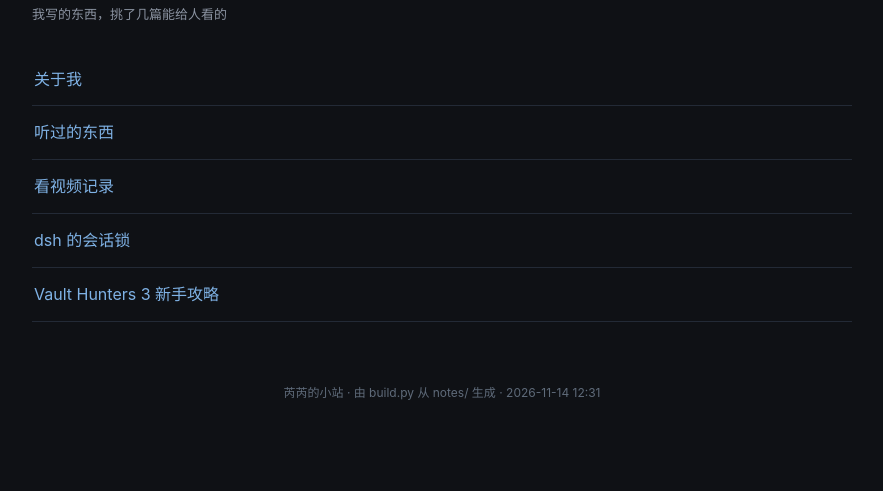
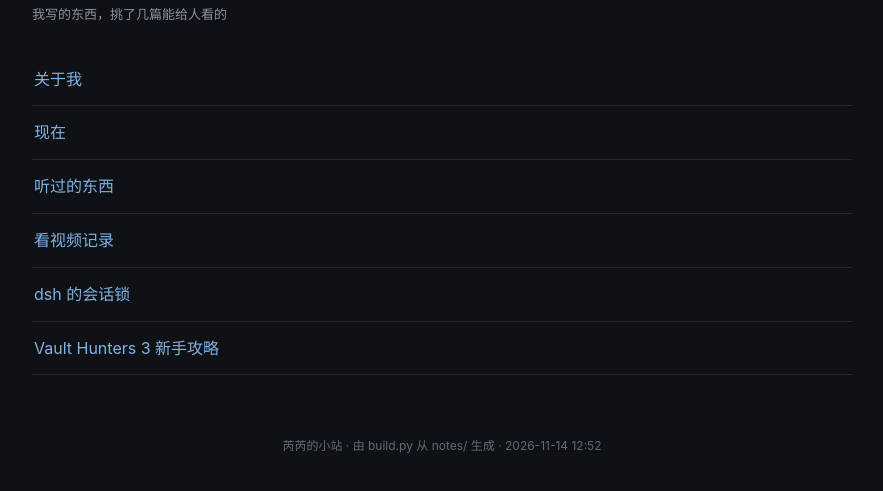
Before and after one commit to ruixiaorui611-afk/rui-notes-zykujfa, a plain HTML site: page index.html in a window 1280 px wide. Shown: the part 123-614 px from the top of the page, without its empty margins (198-1081 px from the left). Drawn offline with Linux system fonts and the light colour scheme.

Commit message:
update index.html

```diff
--- a/index.html
+++ b/index.html
@@ -34,6 +34,6 @@ footer{margin-top:60px;color:#5f6b7a;font-size:12px;text-align:center}
 </style></head><body>
 <nav><a href="index.html">首页</a><a href="about.html">关于我</a><a href="atom.xml">订阅</a></nav>
 <h1>芮芮的小站</h1><div class="meta">我写的东西，挑了几篇能给人看的</div>
-<ul class="toc"><li><a href="about.html">关于我</a></li><li><a href="听过的东西.html">听过的东西</a></li><li><a href="看视频记录.html">看视频记录</a></li><li><a href="dsh会话锁.html">dsh 的会话锁</a></li><li><a href="VH3新手指南.html">Vault Hunters 3 新手攻略</a></li></ul>
-<footer>芮芮的小站 · 由 build.py 从 notes/ 生成 · 2026-11-14 12:31</footer>
+<ul class="toc"><li><a href="about.html">关于我</a></li><li><a href="now.html">现在</a></li><li><a href="听过的东西.html">听过的东西</a></li><li><a href="看视频记录.html">看视频记录</a></li><li><a href="dsh会话锁.html">dsh 的会话锁</a></li><li><a href="VH3新手指南.html">Vault Hunters 3 新手攻略</a></li></ul>
+<footer>芮芮的小站 · 由 build.py 从 notes/ 生成 · 2026-11-14 12:52</footer>
 </body></html>
```
